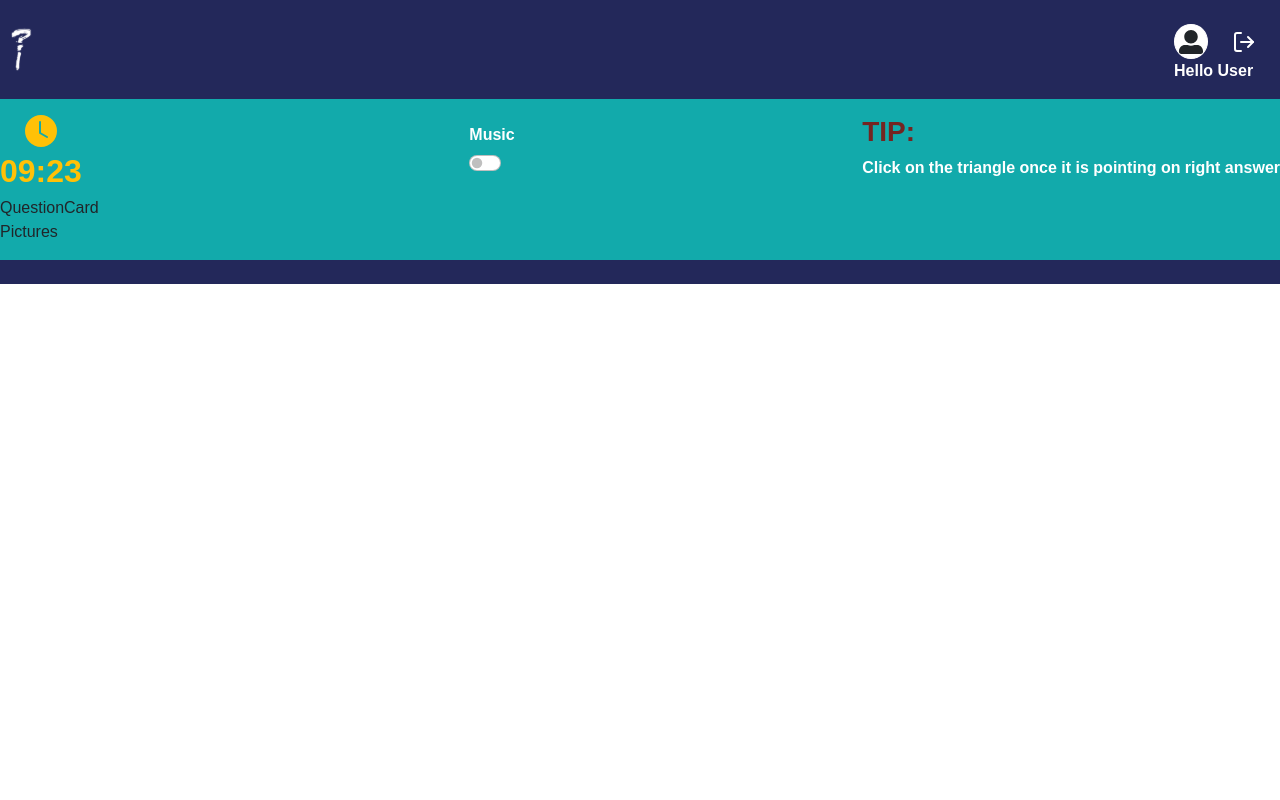
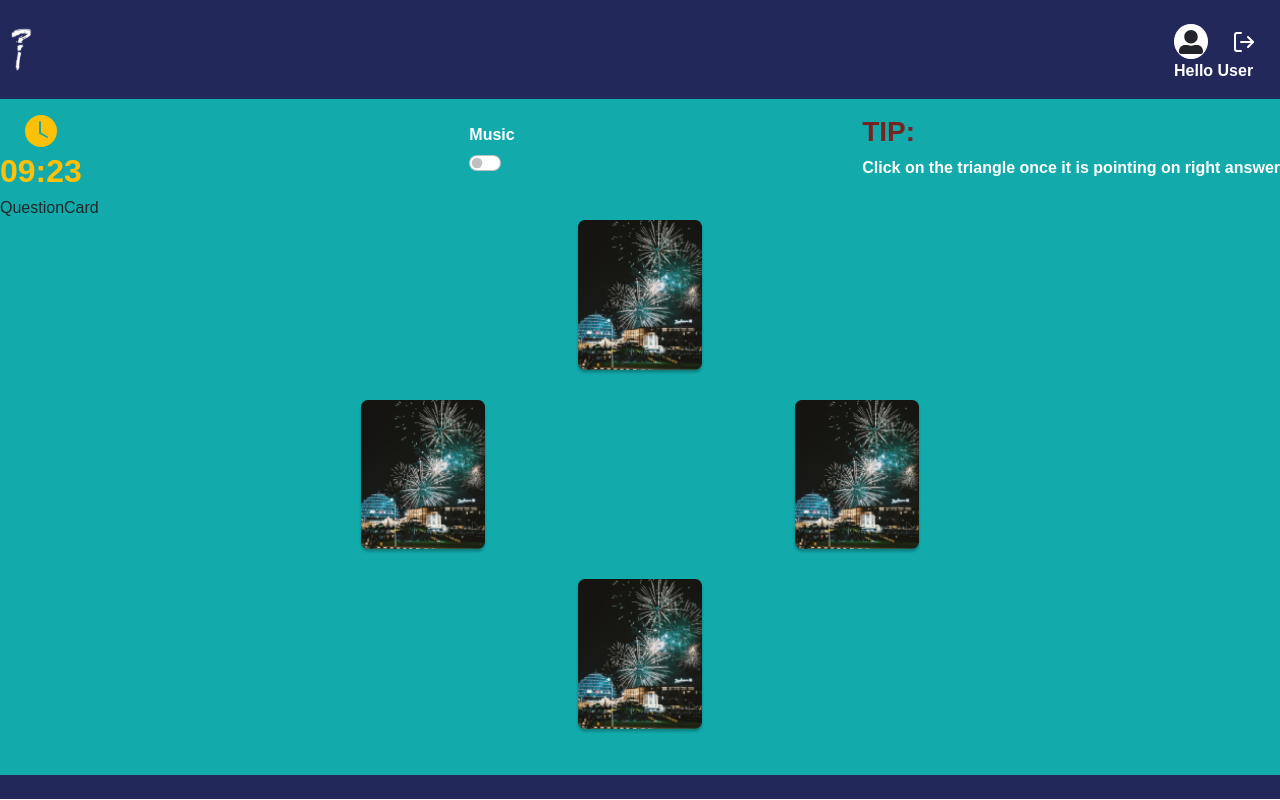
Before and after one commit to BertrandConxy/uzi-task, a React (Create React App) app: page /question in a window 1280 px wide. Built offline with nearby package versions, Linux system fonts and the light colour scheme.

Commit message:
picture component done

```diff
--- a/package.json
+++ b/package.json
@@ -7,6 +7,7 @@
     "@testing-library/react": "^13.3.0",
     "@testing-library/user-event": "^13.5.0",
     "bootstrap": "^5.1.3",
+    "mdb-react-ui-kit": "^3.0.0",
     "react": "^18.1.0",
     "react-bootstrap": "^2.4.0",
     "react-dom": "^18.1.0",
@@ -51,6 +52,7 @@
     "eslint-plugin-jsx-a11y": "^6.5.1",
     "eslint-plugin-react": "^7.30.0",
     "eslint-plugin-react-hooks": "^4.5.0",
+    "mdb-ui-kit": "^4.1.0",
     "stylelint": "^13.13.1",
     "stylelint-config-standard": "^21.0.0",
     "stylelint-csstree-validator": "^1.9.0",
--- a/src/components/questions/Pictures.js
+++ b/src/components/questions/Pictures.js
@@ -1,9 +1,138 @@
-import React from 'react'
+import React from 'react';
+import { OverlayTrigger, Tooltip, Figure } from 'react-bootstrap';
+import { MDBRipple } from "mdb-react-ui-kit";
+import {Link} from 'react-router-dom';
+import Kigali from '../../assets/Kigali.png';
+import '../../stylesheets/picture.css';
 
-const Pictures = () => {
-  return (
-    <div>Pictures</div>
-  )
-}
+const Pictures = () => (
+  <section className="row row-cols-3 align-items-center justify-content-center">
+    <div className="col-12 d-flex justify-content-center position-relative">
+      <OverlayTrigger
+        key="top"
+        placement="top"
+        overlay={
+          <Tooltip id="tooltip-top">
+            <strong className="tool-text">Click here</strong>
+            <span className="position-absolute caption fw-bold fs-3">
+              Kigali
+            </span>
+          </Tooltip>
+        }
+      >
+        <MDBRipple
+          className="hover-overlay shadow-1-strong rounded"
+          style={{ maxWidth: "10rem" }}
+          rippleTag="div"
+          rippleColor="light"
+        >
+          <Link to="/">
+            <Figure>
+              <Figure.Image width={130} height={140} alt="" src={Kigali} />
+            </Figure>
+            <div
+              className="mask"
+              style={{ backgroundColor: "rgba(251, 251, 251, 0.2)" }}
+            ></div>
+          </Link>
+        </MDBRipple>
+      </OverlayTrigger>
+    </div>
 
-export default Pictures
+    <div className="col d-flex justify-content-center">
+      <OverlayTrigger
+        key="top"
+        placement="top"
+        overlay={
+          <Tooltip id="tooltip-top">
+            <strong className="tool-text">Click here</strong>
+            <span className="position-absolute caption fw-bold fs-3">
+              Kigali
+            </span>
+          </Tooltip>
+        }
+      >
+        <MDBRipple
+          className="hover-overlay shadow-1-strong rounded"
+          style={{ maxWidth: "10rem" }}
+          rippleTag="div"
+          rippleColor="light"
+        >
+          <Link to="/">
+            <Figure>
+              <Figure.Image width={130} height={140} alt="" src={Kigali} />
+            </Figure>
+            <div
+              className="mask"
+              style={{ backgroundColor: "rgba(251, 251, 251, 0.2)" }}
+            ></div>
+          </Link>
+        </MDBRipple>
+      </OverlayTrigger>
+    </div>
+    <div className="col d-flex justify-content-center">
+      <OverlayTrigger
+        key="top"
+        placement="top"
+        overlay={
+          <Tooltip id="tooltip-top">
+            <strong className="tool-text">Click here</strong>
+            <span className="position-absolute caption fw-bold fs-3">
+              Kigali
+            </span>
+          </Tooltip>
+        }
+      >
+        <MDBRipple
+          className="hover-overlay shadow-1-strong rounded"
+          style={{ maxWidth: "10rem" }}
+          rippleTag="div"
+          rippleColor="light"
+        >
+          <Link to="/">
+            <Figure>
+              <Figure.Image width={130} height={140} alt="" src={Kigali} />
+            </Figure>
+            <div
+              className="mask"
+              style={{ backgroundColor: "rgba(251, 251, 251, 0.2)" }}
+            ></div>
+          </Link>
+        </MDBRipple>
+      </OverlayTrigger>
+    </div>
+    <div className="col-12 d-flex justify-content-center">
+      <OverlayTrigger
+        key="top"
+        placement="top"
+        overlay={
+          <Tooltip id="tooltip-top">
+            <strong className="tool-text">Click here</strong>
+            <span className="position-absolute caption fw-bold fs-3">
+              Kigali
+            </span>
+          </Tooltip>
+        }
+      >
+        <MDBRipple
+          className="hover-overlay shadow-1-strong rounded"
+          style={{ maxWidth: "10rem" }}
+          rippleTag="div"
+          rippleColor="light"
+        >
+          <Link to="/">
+            <Figure>
+              <Figure.Image width={130} height={140} alt="" src={Kigali} />
+            </Figure>
+            <div
+              className="mask"
+              style={{ backgroundColor: "rgba(251, 251, 251, 0.2)" }}
+            ></div>
+          </Link>
+        </MDBRipple>
+      </OverlayTrigger>
+    </div>
+  </section>
+);
+
+export default Pictures;
--- a/src/components/questions/QuestionSection.js
+++ b/src/components/questions/QuestionSection.js
@@ -1,30 +1,28 @@
-import React from 'react'
-import "../../stylesheets/questionSection.css";
-import QuestionCard from './QuestionCard'
-import Pictures from './Pictures'
-import {BsClockFill} from 'react-icons/bs'
+import React from 'react';
+import '../../stylesheets/questionSection.css';
+import { BsClockFill } from 'react-icons/bs';
+import QuestionCard from './QuestionCard';
+import Pictures from './Pictures';
 
-const QuestionSection = () => {
-  return (
-    <section className='section-bg-2 py-3'>
-        <div className='d-flex justify-content-between'>
-            <div className='d-flex flex-column align-items-center'>
-                <BsClockFill className='text-warning fs-2'/>
-                <span className='text-warning fs-2 fw-bold'>09:23</span>
+const QuestionSection = () => (
+  <section className="section-bg-2 py-3">
+    <div className="d-flex justify-content-between">
+      <div className="d-flex flex-column align-items-center">
+        <BsClockFill className="text-warning fs-2" />
+        <span className="text-warning fs-2 fw-bold">09:23</span>
       </div>
-            <div class="form-check form-switch d-flex flex-column ">
-                <label class="form-check-label fw-bold my-2 text-white" for="flexSwitchCheckChecked">Music</label>
-                <input class="form-check-input m-0" type="checkbox" id="flexSwitchCheckChecked"></input>
+      <div className="form-check form-switch d-flex flex-column ">
+        <label className="form-check-label fw-bold my-2 text-white" htmlFor="flexSwitchCheckChecked">Music</label>
+        <input className="form-check-input m-0" type="checkbox" id="flexSwitchCheckChecked" />
       </div>
-            <div className='d-flex flex-column'>
-                <h3 className='color-1 text-uppercase fw-bold'>tip:</h3>
-                <p className='text-white fw-bold'>Click on the triangle once it is pointing on right answer</p>
+      <div className="d-flex flex-column">
+        <h3 className="color-1 text-uppercase fw-bold">tip:</h3>
+        <p className="text-white fw-bold">Click on the triangle once it is pointing on right answer</p>
       </div>
     </div>
     <QuestionCard />
     <Pictures />
   </section>
-  )
-}
+);
 
-export default QuestionSection
+export default QuestionSection;
--- a/src/pages/Question.js
+++ b/src/pages/Question.js
@@ -1,12 +1,12 @@
 import React from 'react';
-import TopContainer from "../components/topContainer/TopContainer";
+import TopContainer from '../components/topContainer/TopContainer';
 import QuestionSection from '../components/questions/QuestionSection';
 
 const Question = () => (
   <section className="section-bg py-4">
     <TopContainer />
     <QuestionSection />
-    </section>
+  </section>
 );
 
 export default Question;
--- /dev/null
+++ b/src/stylesheets/picture.css
@@ -0,0 +1,30 @@
+.caption {
+    bottom: -10px;
+    right: -150px;
+}
+
+.tooltip {
+    width: 0;
+    height: 0;
+    border-left: 50px solid transparent;
+    border-right: 50px solid transparent;
+    border-top: 100px solid #FF8600;
+    background-color: trnsparent;
+}
+
+.tooltip-inner {
+    transform: translateY(-50%);
+    position: absolute;
+    background: transparent;
+}
+
+.tool-text {
+    position: absolute;
+    bottom: 70px;
+    left: -15px;
+}
+
+.tooltip-arrow{
+    display: none!important;
+
+}
```
Also changed, not shown: src/assets/Kigali.png (added), 1 other file (tests, documents, lock files or other folders). Lines whose indentation alone changed are shown as unchanged.
